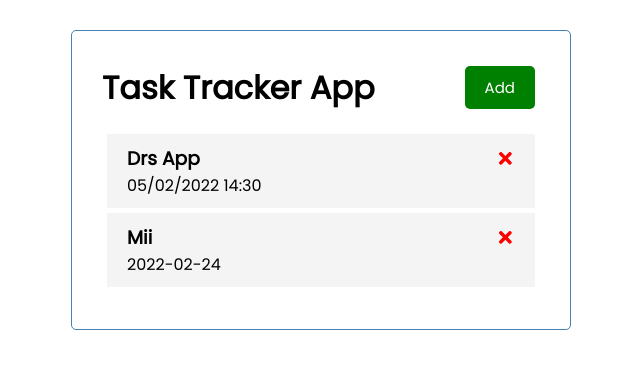
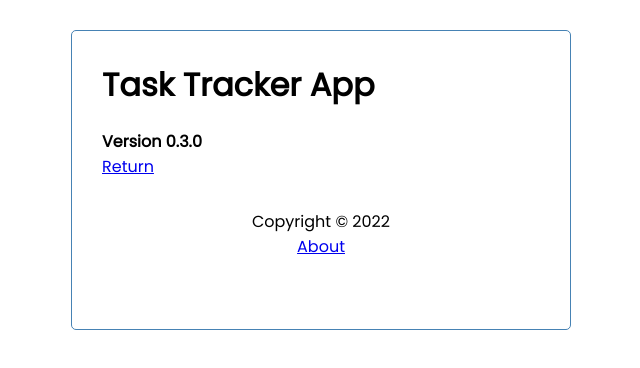
Before and after one commit to fronomenal/react_to_do, a React (Create React App) app: page /about in a window 1280 px wide. Shown: the top 368 px of the page, without its empty margins (319-959 px from the left). Built offline with nearby package versions, Linux system fonts and the light colour scheme; data requests are answered from the project's data file.

Commit message:
Included version information in app

```diff
--- a/package.json
+++ b/package.json
@@ -10,6 +10,7 @@
     "react": "^17.0.2",
     "react-dom": "^17.0.2",
     "react-icons": "^4.3.1",
+    "react-router-dom": "^6.2.1",
     "react-scripts": "5.0.0",
     "web-vitals": "^2.1.4"
   },
--- a/src/App.js
+++ b/src/App.js
@@ -1,7 +1,11 @@
 import Header from './components/Header.js';
 import Tasks from './components/Tasks.js';
 import TaskForm from './components/TaskForm.js';
+import Footer from './components/Footer.js';
+import About from './components/About.js';
+
 import {useState, useEffect} from 'react';
+import { BrowserRouter as Router, Route, Routes } from 'react-router-dom';
 
 function App() {
   const [tasks, setTasks] = useState([]);
@@ -45,12 +49,22 @@ function App() {
   // , [tasks]);
 
   return (
-    <div className="container">
-      <Header text="Task Tracker App" formTogg={toggleForm} formState={formPresence} />
-      {formPresence && <TaskForm addFunc={addTask} />}
-      { (tasks.length === 0 )? <p>Please Add a task to track</p> :
-      <Tasks state={tasks} clearFunc={clearTask} remTogg={reminderToggle} /> }
-    </div>
+    <Router>
+      <div className="container">
+        <Header text="Task Tracker App" formTogg={toggleForm} formState={formPresence} />
+        <Routes>
+          <Route path="/" exact element={(
+            <>
+            {formPresence && <TaskForm addFunc={addTask} />}
+            { (tasks.length === 0 )? <p>Please add a task to track</p> :
+            <Tasks state={tasks} clearFunc={clearTask} remTogg={reminderToggle} /> }
+            </>
+          ) } />
+          <Route path='/about' element={<About />} />
+        </Routes>
+        <Footer />
+      </div>
+    </Router>
   );
 
 }
--- /dev/null
+++ b/src/components/About.js
@@ -0,0 +1,12 @@
+import {Link} from "react-router-dom";
+
+const About = () => {
+  return (
+    <div>
+        <h4>Version 0.3.0</h4>
+        <Link to="/">Return</Link>
+    </div>
+  )
+}
+
+export default About
--- /dev/null
+++ b/src/components/Footer.js
@@ -0,0 +1,12 @@
+import {Link} from "react-router-dom";
+
+const Footer = () => {
+  return (
+    <footer>
+        <p>Copyright &copy; 2022</p>
+        <Link to="/about">About</Link>
+    </footer>
+  )
+}
+
+export default Footer
--- a/src/components/Header.js
+++ b/src/components/Header.js
@@ -1,10 +1,13 @@
 import Button from './Button.js'
+import {useLocation} from "react-router-dom";
 
 const Header = (props)=> {
+    const path = useLocation();
+
     return (
         <header className="header">
             <h1>{props.text}</h1>
-            <Button click={ ()=> props.formTogg(!props.formState) } color="green" text={ (props.formState)? "Close" : "Add"} />
+        {(path.pathname === "/") && <Button click={ ()=> props.formTogg(!props.formState) } color="green" text={ (props.formState)? "Close" : "Add"} />}
         </header>
     );
 }
```
Also changed, not shown: 1 other file (tests, documents, lock files or other folders).
